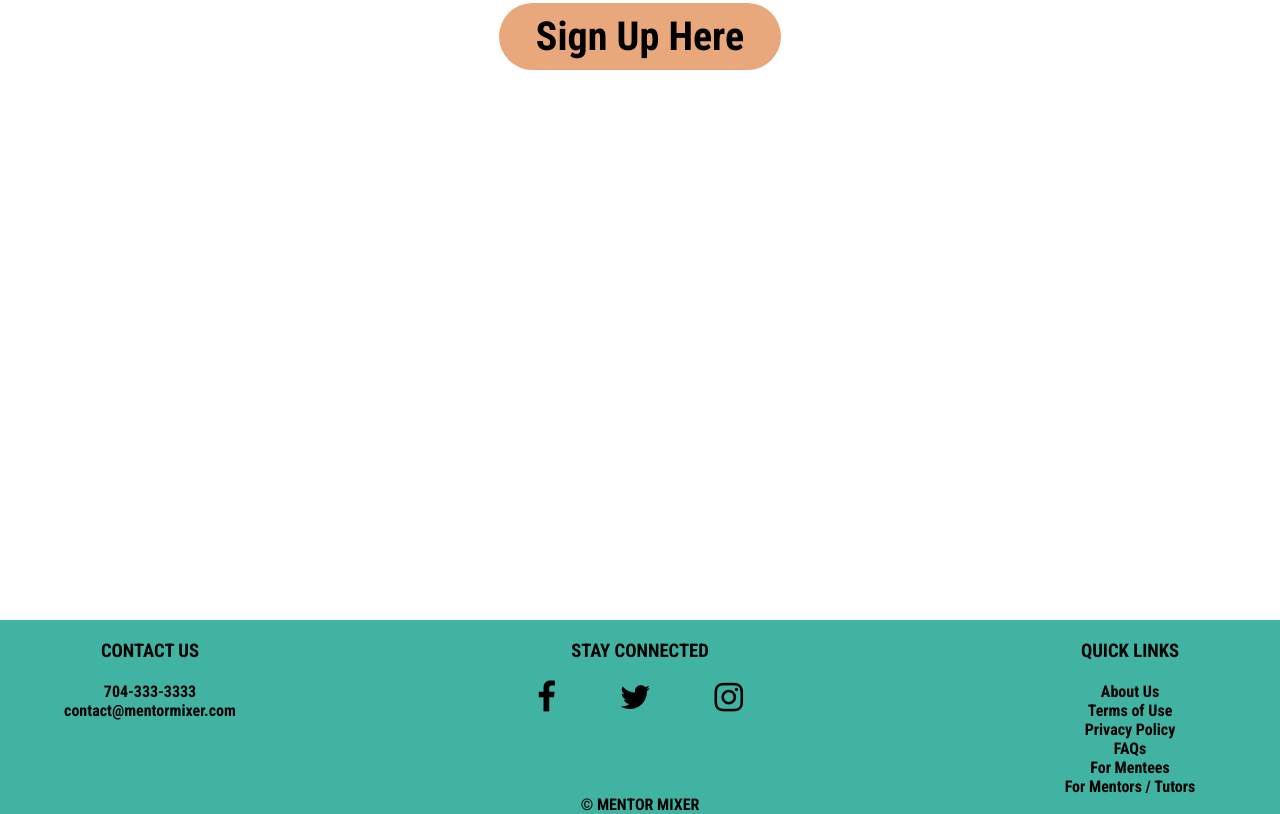
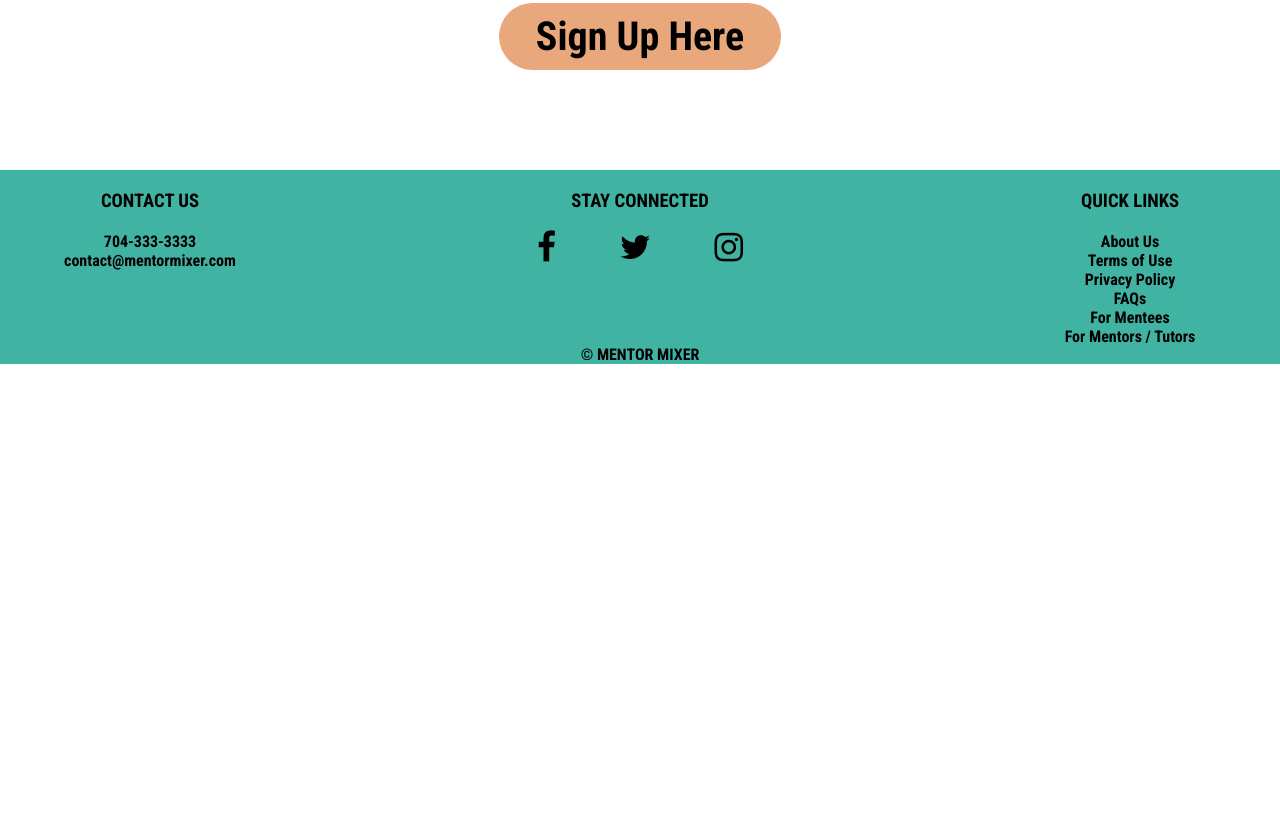
Before and after one commit to SKojiroHiggins/road-to-hire-hope-hackathon, a website: page public/index.html in a window 1280 px wide. Shown: the part 2646-3460 px from the top of the page. After the commit the page ends 3010 px from the top, so only its background shows below. Drawn offline with Linux system fonts and the light colour scheme.

Commit message:
footer fix

```diff
--- a/public/CSS/styles.css
+++ b/public/CSS/styles.css
@@ -612,7 +612,7 @@ textarea {
 ----------------------------- */
 
 footer{
-    margin-top:500px;
+    margin-top:50px;
     background-color: #41B3A3;
     position: relative;
     bottom: 0;
```
